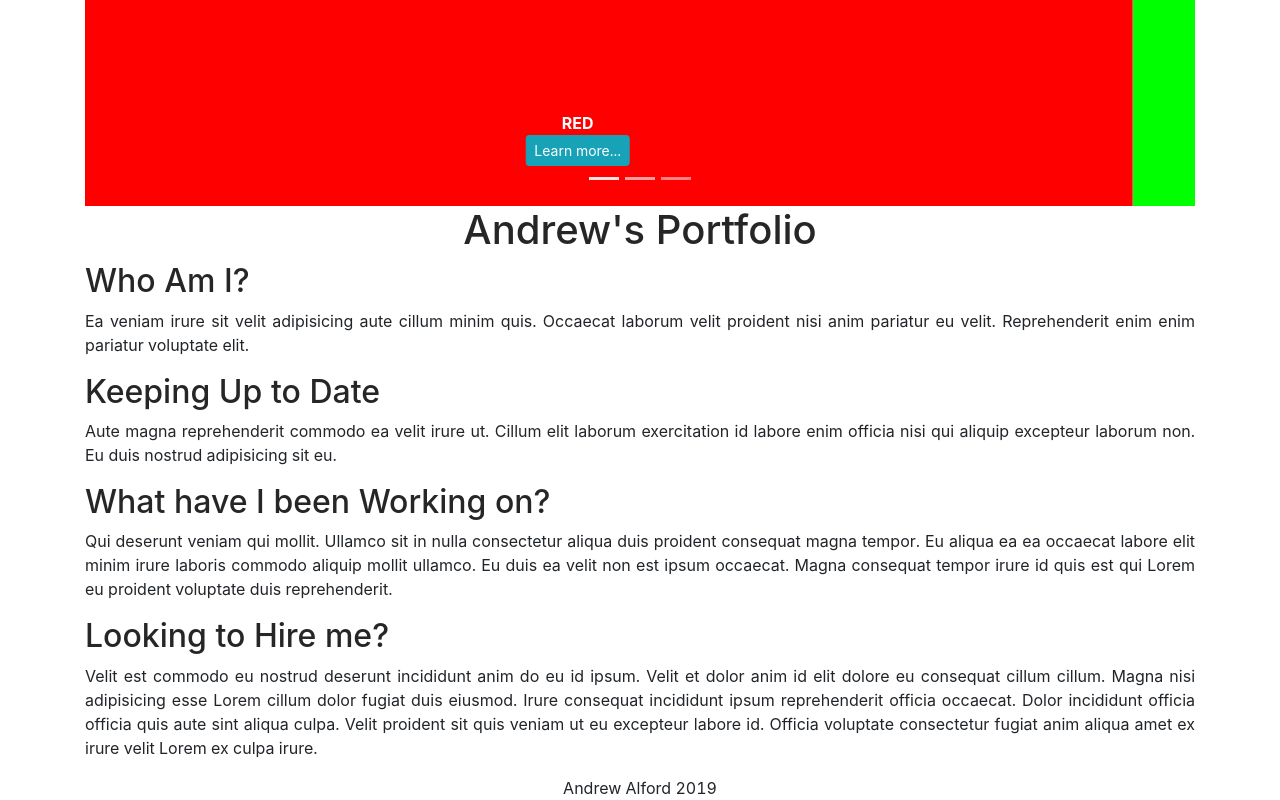
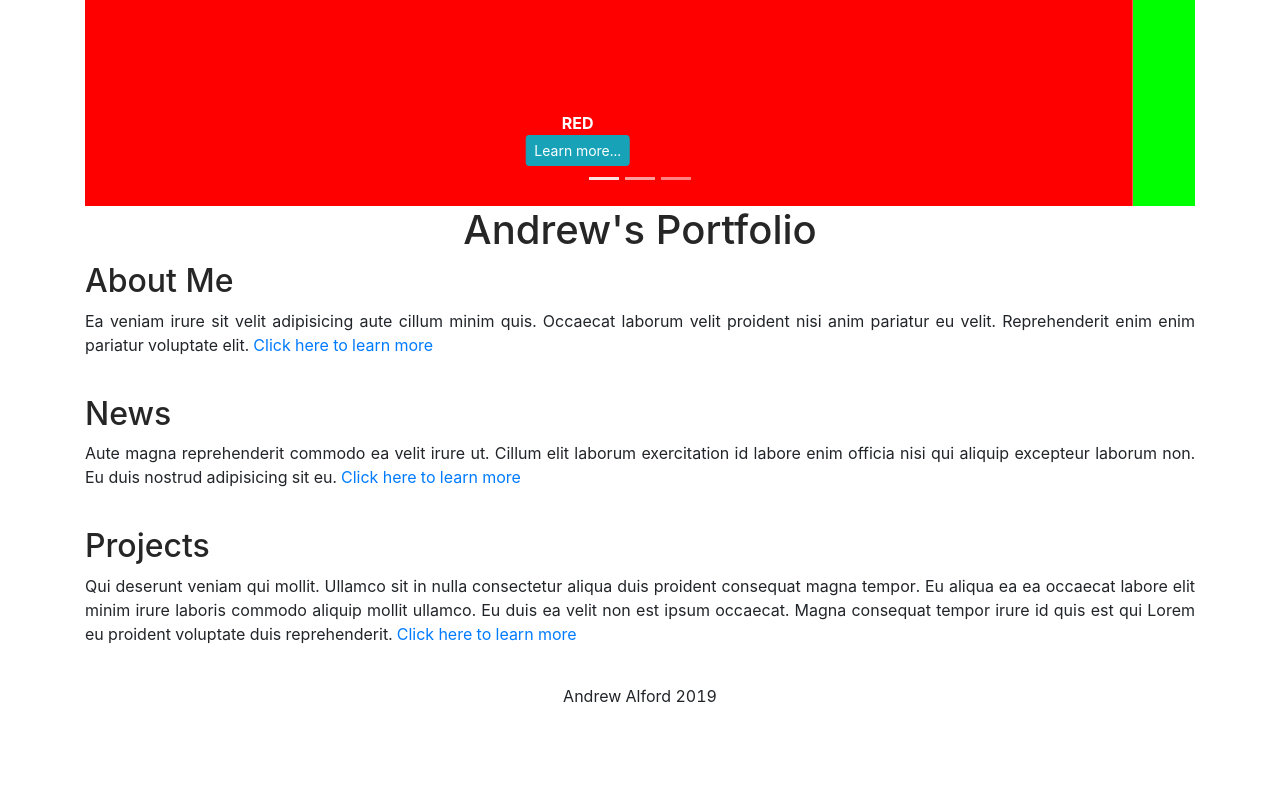
Before and after one commit to andrewalford1/me, a React (Create React App) app: page /#/ in a window 1280 px wide. Shown: the part 337-1137 px from the top of the page. After the commit the page ends 1045 px from the top, so only its background shows below. Built offline with nearby package versions, Linux system fonts and the light colour scheme.

Commit message:
tidy work

```diff
--- a/src/pages/About.jsx
+++ b/src/pages/About.jsx
@@ -57,6 +57,14 @@ const Projects = () => (
 					exercitation nulla incididunt.
 				</p>
 			</div>
+			<div>
+				<h2>Hire Me</h2>
+				<p>
+					Anim aliqua sint magna commodo cupidatat qui officia sunt
+					nisi laborum ad. Veniam irure irure nulla magna. Ad laboris
+					tempor eu laborum laboris.
+				</p>
+			</div>
 		</div>
 	</div>
 );
--- a/src/pages/Home.jsx
+++ b/src/pages/Home.jsx
@@ -1,4 +1,5 @@
 import React from 'react';
+import { Link } from 'react-router-dom';
 import Highlights from '../components/Highlights';
 
 const Home = () => (
@@ -28,38 +29,36 @@ const Home = () => (
 		<h1 className='App-Header'>Andrew's Portfolio</h1>
 
 		<div>
-			<h2>Who Am I?</h2>
+			<div>
+				<h2>About Me</h2>
 				<p>
-				Ea veniam irure sit velit adipisicing aute cillum minim quis.
-				Occaecat laborum velit proident nisi anim pariatur eu velit.
-				Reprehenderit enim enim pariatur voluptate elit.
+					Ea veniam irure sit velit adipisicing aute cillum minim
+					quis. Occaecat laborum velit proident nisi anim pariatur eu
+					velit. Reprehenderit enim enim pariatur voluptate elit.{' '}
+					<Link>Click here to learn more</Link>
 				</p>
-			<h2>Keeping Up to Date</h2>
+			</div>
+			<div>
+				<h2>News</h2>
 				<p>
-				Aute magna reprehenderit commodo ea velit irure ut. Cillum elit
-				laborum exercitation id labore enim officia nisi qui aliquip
-				excepteur laborum non. Eu duis nostrud adipisicing sit eu.
+					Aute magna reprehenderit commodo ea velit irure ut. Cillum
+					elit laborum exercitation id labore enim officia nisi qui
+					aliquip excepteur laborum non. Eu duis nostrud adipisicing
+					sit eu. <Link>Click here to learn more</Link>
 				</p>
-			<h2>What have I been Working on?</h2>
+			</div>
+			<div>
+				<h2>Projects</h2>
 				<p>
-				Qui deserunt veniam qui mollit. Ullamco sit in nulla consectetur
-				aliqua duis proident consequat magna tempor. Eu aliqua ea ea
-				occaecat labore elit minim irure laboris commodo aliquip mollit
-				ullamco. Eu duis ea velit non est ipsum occaecat. Magna
-				consequat tempor irure id quis est qui Lorem eu proident
-				voluptate duis reprehenderit.
+					Qui deserunt veniam qui mollit. Ullamco sit in nulla
+					consectetur aliqua duis proident consequat magna tempor. Eu
+					aliqua ea ea occaecat labore elit minim irure laboris
+					commodo aliquip mollit ullamco. Eu duis ea velit non est
+					ipsum occaecat. Magna consequat tempor irure id quis est qui
+					Lorem eu proident voluptate duis reprehenderit.{' '}
+					<Link>Click here to learn more</Link>
 				</p>
-			<h2>Looking to Hire me?</h2>
-			<p>
-				Velit est commodo eu nostrud deserunt incididunt anim do eu id
-				ipsum. Velit et dolor anim id elit dolore eu consequat cillum
-				cillum. Magna nisi adipisicing esse Lorem cillum dolor fugiat
-				duis eiusmod. Irure consequat incididunt ipsum reprehenderit
-				officia occaecat. Dolor incididunt officia officia quis aute
-				sint aliqua culpa. Velit proident sit quis veniam ut eu
-				excepteur labore id. Officia voluptate consectetur fugiat anim
-				aliqua amet ex irure velit Lorem ex culpa irure.
-			</p>
+			</div>
 		</div>
 	</div>
 );
--- a/src/style/App.css
+++ b/src/style/App.css
@@ -1,5 +1,6 @@
 p {
 	text-align: justify;
+	padding-bottom: 2%;
 }
 
 .App-Header {
```
Lines whose indentation alone changed are shown as unchanged.
